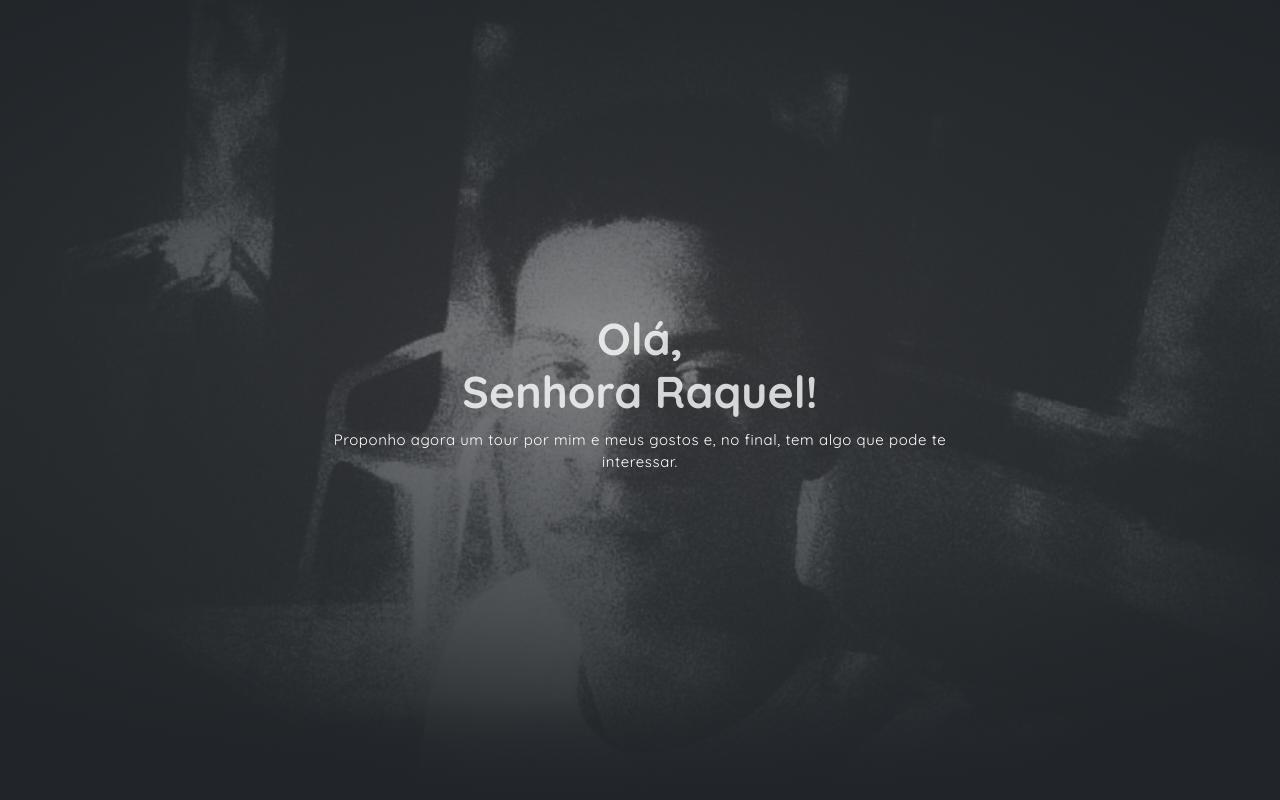
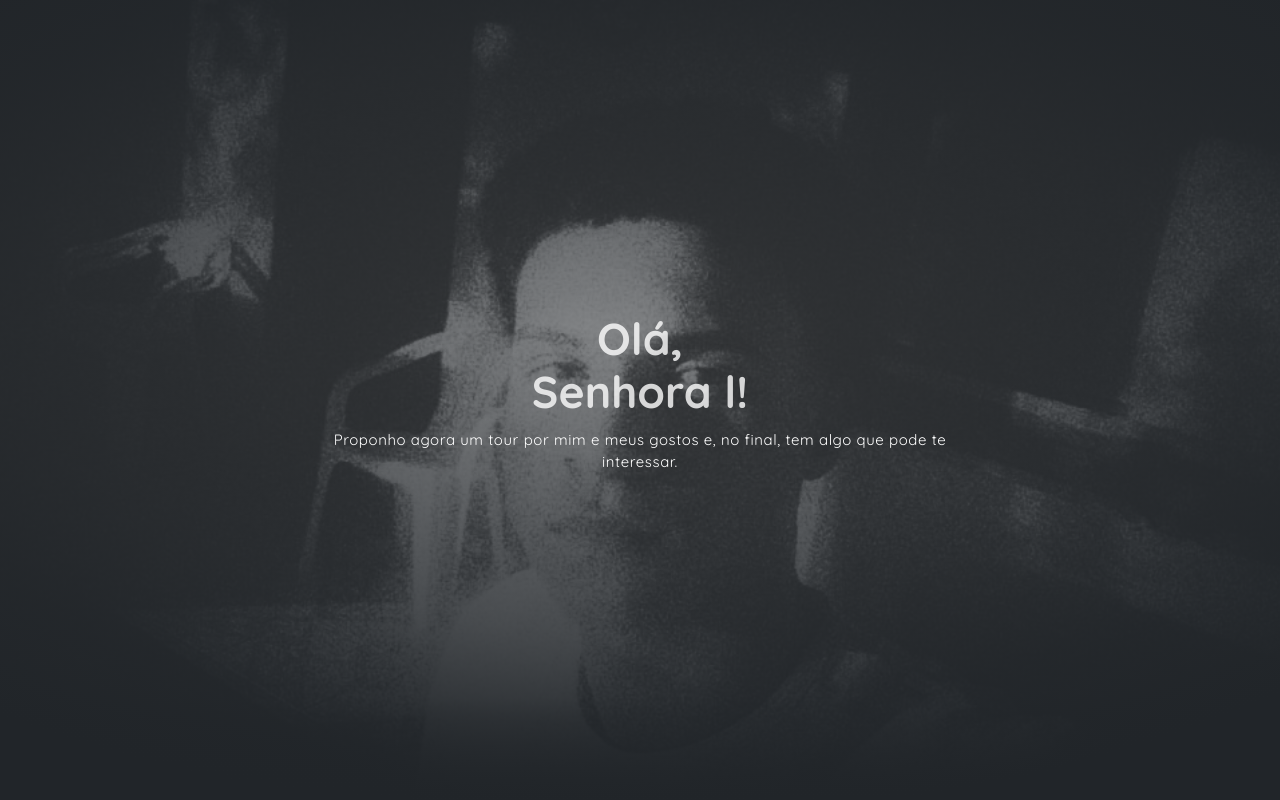
Before and after one commit to kaykcalixto/meet-me, a website: page index.html in a window 1280 px wide. Shown: the top 800 px of the page. Drawn offline with Linux system fonts and the light colour scheme; files whose address does not match are found by name.

Commit message:
Update index.html

```diff
--- a/index.html
+++ b/index.html
@@ -21,7 +21,7 @@
         <div class="header-content">
             <h1 class="header-title">Olá,
                 <br>
-                Senhora Raquel!</h1>
+                Senhora l!</h1>
                 <p class="header-subtitle">Proponho agora um tour por mim e meus gostos e, no final, tem algo que pode te interessar.</p>
                 <audio autoplay src="./X2Download.app - Abba - Dancing Queen (Official Music Video Remastered) (320 kbps).mp3" loop></audio>
             </div>
```
